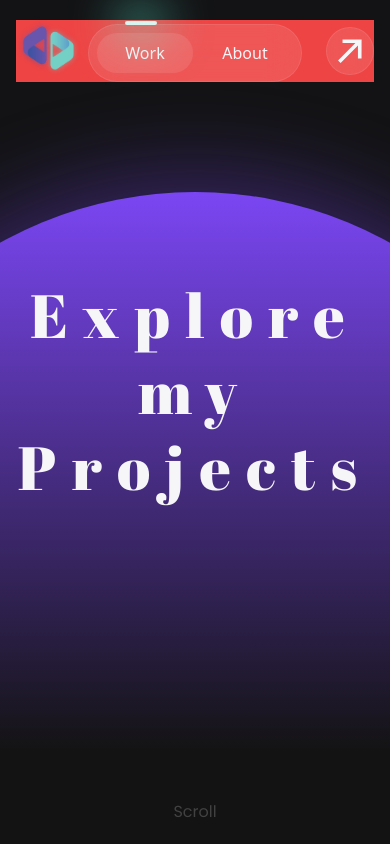
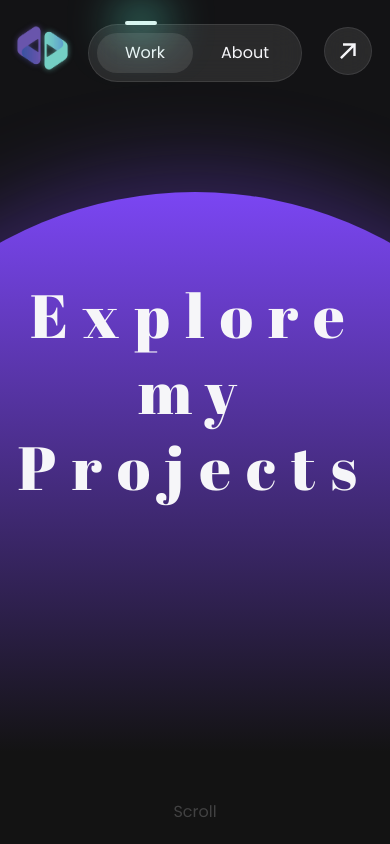
Before and after one commit to ditramadia/portdia, a Next.js app: page / in a window 390 px wide. Shown: the top 844 px of the page. Built offline with nearby package versions, Linux system fonts and the light colour scheme.

Commit message:
refactor: refactor glass button

```diff
--- /dev/null
+++ b/public/styles/buttons.css
@@ -0,0 +1,23 @@
+@tailwind components;
+
+@layer components {
+  .button-spacing-sm {
+    @apply px-4 py-2 gap-2;
+  }
+
+  .button-spacing-md {
+    @apply px-6 py-3 gap-2;
+  }
+
+  .button-spacing-lg {
+    @apply px-8 py-4 gap-3;
+  }
+
+  .button-disabled {
+    @apply opacity-50 pointer-events-none cursor-default;
+  }
+
+  .button-enabled {
+    @apply opacity-100 cursor-pointer;
+  }
+}
--- a/public/styles/glassmorphism.css
+++ b/public/styles/glassmorphism.css
@@ -1,3 +1,6 @@
+@tailwind base;
+
+@layer base {
   .glass-blur {
     @apply bg-white/10 border-[1px] border-solid border-white/10 backdrop-blur-lg;
   }
@@ -5,3 +8,4 @@
   .glass-blur-no-outline {
     @apply bg-white/10 backdrop-blur-md;
   }
+}
--- a/public/styles/motion.css
+++ b/public/styles/motion.css
@@ -1,6 +1,10 @@
 @tailwind utilities;
 
 @layer utilities {
+  .transition-300 {
+    @apply transition-all ease-in-out duration-300;
+  }
+
   .transition-500 {
     @apply transition-all ease-in-out duration-500;
   }
--- a/public/styles/typography.css
+++ b/public/styles/typography.css
@@ -1,6 +1,6 @@
-@tailwind base;
+@tailwind components;
 
-@layer base {
+@layer components {
   .abril-fatface {
     font-family: "Abril Fatface", system-ui;
   }
--- a/src/app/globals.css
+++ b/src/app/globals.css
@@ -16,10 +16,8 @@
   a {
     @apply cursor-default;
   }
-}
 
-@layer components {
-  .container {
-    @apply max-w-[1400px] w-11/12 md:w-full;
+  .container-base {
+    @apply max-w-[1400px] w-[95%] md:w-11/12;
   }
 }
--- a/src/app/layout.tsx
+++ b/src/app/layout.tsx
@@ -8,6 +8,7 @@ import "@public/styles/scrollbar.css";
 import "@public/styles/typography.css";
 import "@public/styles/glassmorphism.css";
 import "@public/styles/motion.css";
+import "@public/styles/buttons.css";
 
 export const metadata: Metadata = {
   title: "Portdia",
--- a/src/components/button/GlassButton.tsx
+++ b/src/components/button/GlassButton.tsx
@@ -1,21 +1,23 @@
-import Image from "next/image";
+import ButtonProps from "@/interfaces/props/ButtonProps";
 
-interface GlassButtonProps {
-  text?: string,
-  iconLeft?: string,
-  iconRight?: string,
-}
+function GlassButton(props: ButtonProps) {
+  const { text, size, roundness, leftIcon, rightIcon, onClick, disabled} = props;
 
-function GlassButton(props: GlassButtonProps) {
-  const { text, iconLeft, iconRight } = props;
+  const btnSize = `${size === 'sm' && 'button-spacing-sm body-2'}
+                  ${size === 'md' && 'button-spacing-md body-1'}
+                  ${size === 'lg' && 'button-spacing-lg body-1'}`;
+  const btnRoundness = `${roundness === 'full' && 'rounded-full'}`;
+  const btnDisabled = `${disabled ? 'button-disabled' : 'button-enabled'}`;
 
   return (
-    <div className="relative w-full h-full mr-2 flex justify-center items-center glass-blur rounded-full cursor-pointer group">
-      <div className="absolute inset-0 opacity-0 rounded-full bg-gradient-to-r from-on-surface/20 to-transparent transition-opacity duration-300 ease-in-out group-hover:opacity-100" />
-
-      { iconLeft && <Image src={`/icons/${iconLeft}`} alt="Button icon" width={20} height={20} className={`w-auto ${text ? 'mr-2' : ''}`}/> }
-      { text && <span className="body text-on-surface">{text}</span> }
-      { iconRight && <Image src={`/icons/${iconRight}`} alt="Button icon" width={20} height={20} className={`w-auto ${text ? 'ml-2' : ''}`}/> }
+    <div
+      className={`relative w-full h-full ${text && btnSize} ${btnRoundness} ${btnDisabled} text-on-surface flex justify-center items-center glass-blur group`}
+      onClick={onClick}
+    >
+      <div className="absolute inset-0 opacity-0 rounded-full bg-gradient-to-r from-on-surface/20 to-transparent transition-300 group-hover:opacity-100" />
+      {leftIcon}
+      {text}
+      {rightIcon}
     </div>
   )
 }
--- a/src/components/button/PrimaryButton.tsx
+++ b/src/components/button/PrimaryButton.tsx
@@ -6,15 +6,15 @@ const PrimaryButton = (props: ButtonProps) => {
   const btnColor = `${type === 'contained' && 'bg-primary text-on-surface hover:bg-primary-dim'}
                     ${type === 'outline' && 'bg-transparent border-2 border-primary text-primary hover:bg-primary hover:text-on-surface'}
                     ${type === 'text' && 'bg-transparent text-on-surface hover:bg-primary'}`;
-  const btnSize = `${size === 'sm' && 'px-4 py-2 gap-2 body-2'}
-                    ${size === 'md' && 'px-6 py-3 gap-2 body-1'}
-                    ${size === 'lg' && 'px-8 py-4 gap-3 body-1'}`;
+  const btnSize = `${size === 'sm' && 'button-spacing-sm body-2'}
+                    ${size === 'md' && 'button-spacing-md body-1'}
+                    ${size === 'lg' && 'button-spacing-lg body-1'}`;
   const btnRoundness = `${roundness === 'full' && 'rounded-full'}`;
-  const btnDisabled = `${disabled ? 'opacity-50 pointer-events-none cursor-default' : 'opacity-100 cursor-pointer'}`;
+  const btnDisabled = `${disabled ? 'button-disabled' : 'button-enabled'}`;
 
   return (
     <div
-      className={`w-full h-fit ${btnSize} ${btnColor} ${btnDisabled} ${btnRoundness} flex justify-center items-center transition-500`}
+      className={`w-full h-full ${text && btnSize} ${btnColor} ${btnDisabled} ${btnRoundness} flex justify-center items-center transition-500`}
       onClick={onClick}
     >
       {leftIcon}
--- a/src/components/navigation/NavToggle.tsx
+++ b/src/components/navigation/NavToggle.tsx
@@ -8,8 +8,11 @@ interface NavToggleProps {
 function NavToggle(props: NavToggleProps) {
   const { active } = props;
   const router = useRouter();
+
+  // Navigation state
   const [activeState, setActiveState] = useState<"work" | "about">(active);
 
+  // Handle navigate
   const handleNavigate = (destination: 'work' | 'about') => {
     if (activeState === destination) return;
     setActiveState(destination);
@@ -25,13 +28,13 @@ function NavToggle(props: NavToggleProps) {
       </div>
       <div className={`absolute top-2 left-2 w-24 h-10 bg-white/10 rounded-full transition-transform ease-in-out duration-500 ${activeState === 'about' ? 'translate-x-[100px]' : 'translate-x-0'}`} />
       <div
-        className={`w-24 bg-gradient-to-r ${activeState === 'work' ? '' : 'hover:from-white/10 hover:to-transparent'} px-2 py-2 rounded-full flex items-center justify-center body text-on-surface cursor-pointer`}
+        className={`w-24 bg-gradient-to-r ${activeState === 'work' ? '' : 'hover:from-white/10 hover:to-transparent'} px-2 py-2 rounded-full flex items-center justify-center body-1 text-on-surface cursor-pointer`}
         onClick={() => handleNavigate('work')}
       >
         Work
       </div>
       <div
-        className={`w-24 bg-gradient-to-l ${activeState === 'about' ? '' : 'hover:from-white/10 hover:to-transparent'} px-2 py-2 rounded-full flex items-center justify-center body text-on-surface cursor-pointer`}
+        className={`w-24 bg-gradient-to-l ${activeState === 'about' ? '' : 'hover:from-white/10 hover:to-transparent'} px-2 py-2 rounded-full flex items-center justify-center body-1 text-on-surface cursor-pointer`}
         onClick={() => handleNavigate('about')}
       >
         About
--- a/src/components/navigation/Navbar.tsx
+++ b/src/components/navigation/Navbar.tsx
@@ -15,9 +15,10 @@ function Navbar(props: NavbarProps) {
   const { active } = props;
 
   return (
-    <div className="fixed z-40 top-0 inset-x-0 container bg-red-500 h-fit mx-auto mt-5 md:mt-8">
-      <div className="relative w-full md:w-11/12 mx-auto flex items-center justify-center">
+    <div className="fixed z-40 top-0 inset-x-0 container-base h-fit mx-auto mt-5 md:mt-8">
+      <div className="relative w-full flex items-center justify-center">
 
+        {/* Logo */}
         <div className="absolute top-0 left-0 flex items-center gap-4">
           <Image src={Logo} alt="Portdia logo" height={56} draggable={false}/>
           <div className="hidden md:flex flex-col">
@@ -26,15 +27,23 @@ function Navbar(props: NavbarProps) {
           </div>
         </div>
 
+        {/* Navigation Toggle */}
         <NavToggle active={active}/>
 
         <a href="https://drive.google.com/file/d/1CRswzCp9LZNwNbTxMcPSmIMR6LAXf0Ng/view?usp=sharing" rel="noopener noreferrer" target="_blank">
           <div className="absolute top-0 right-0 h-full flex items-center">
 
-            <div className="w-12 h-12 md:hidden">
-              <GlassButton iconRight="ic-arrow-link.svg" />
+            {/* Resume button for small screen */}
+            <div className="w-12 h-12 mr-2 md:hidden">
+              <GlassButton
+                type="contained"
+                size="md"
+                roundness="full"
+                leftIcon={<ArrowLinkIcon width="1rem" height="1rem" />}
+              />
             </div>
 
+            {/* Resume button for large screen */}
             <div className="hidden w-fit md:inline-block">
               <PrimaryButton
                 text="Resume"
```
Lines whose indentation alone changed are shown as unchanged.
